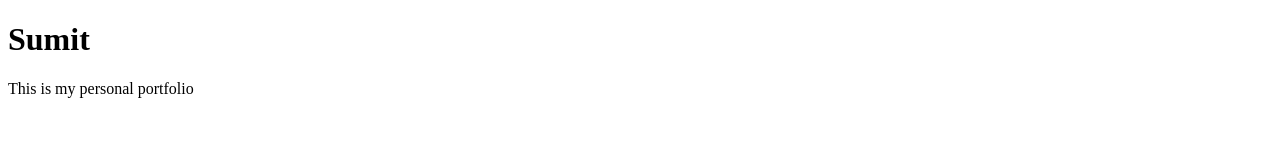
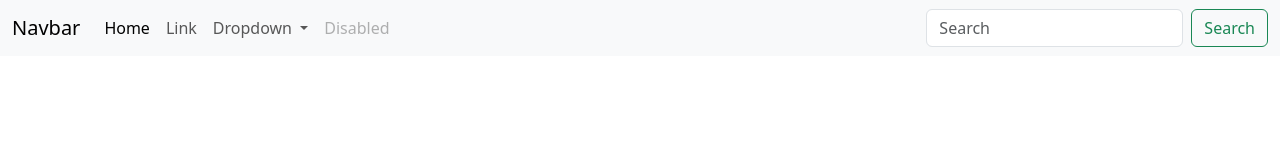
Before and after one commit to sumitmochahary/personal-portfolio, a plain HTML site: page src/index.html in a window 1280 px wide. Drawn offline with nearby package versions, Linux system fonts and the light colour scheme.

Commit message:
Add Bootstrap navbar and custom styles to index.html

```diff
--- a/src/index.html
+++ b/src/index.html
@@ -3,10 +3,62 @@
 <head>
     <meta charset="UTF-8">
     <meta name="viewport" content="width=device-width, initial-scale=1.0">
+    <!-- Custom CSS -->
+    <link rel="stylesheet" href="styles.css">
+    <!-- Bootstrap Link -->
+    <link href="https://cdn.jsdelivr.net/npm/bootstrap@5.3.3/dist/css/bootstrap.min.css" rel="stylesheet"
+        integrity="sha384-QWTKZyjpPEjISv5WaRU9OFeRpok6YctnYmDr5pNlyT2bRjXh0JMhjY6hW+ALEwIH" crossorigin="anonymous">
     <title>Portfolio</title>
 </head>
 <body>
-    <h1>Sumit</h1>
-    <p>This is my personal portfolio</p>
+    <!-- Header -->
+    <Header>
+        <nav class="navbar navbar-expand-lg bg-body-tertiary">
+            <div class="container-fluid">
+                <a class="navbar-brand" href="#">Navbar</a>
+                <button class="navbar-toggler" type="button" data-bs-toggle="collapse" data-bs-target="#navbarSupportedContent"
+                    aria-controls="navbarSupportedContent" aria-expanded="false" aria-label="Toggle navigation">
+                    <span class="navbar-toggler-icon"></span>
+                </button>
+                <div class="collapse navbar-collapse" id="navbarSupportedContent">
+                    <ul class="navbar-nav me-auto mb-2 mb-lg-0">
+                        <li class="nav-item">
+                            <a class="nav-link active" aria-current="page" href="#">Home</a>
+                        </li>
+                        <li class="nav-item">
+                            <a class="nav-link" href="#">Link</a>
+                        </li>
+                        <li class="nav-item dropdown">
+                            <a class="nav-link dropdown-toggle" href="#" role="button" data-bs-toggle="dropdown"
+                                aria-expanded="false">
+                                Dropdown
+                            </a>
+                            <ul class="dropdown-menu">
+                                <li><a class="dropdown-item" href="#">Action</a></li>
+                                <li><a class="dropdown-item" href="#">Another action</a></li>
+                                <li>
+                                    <hr class="dropdown-divider">
+                                </li>
+                                <li><a class="dropdown-item" href="#">Something else here</a></li>
+                            </ul>
+                        </li>
+                        <li class="nav-item">
+                            <a class="nav-link disabled" aria-disabled="true">Disabled</a>
+                        </li>
+                    </ul>
+                    <form class="d-flex" role="search">
+                        <input class="form-control me-2" type="search" placeholder="Search" aria-label="Search">
+                        <button class="btn btn-outline-success" type="submit">Search</button>
+                    </form>
+                </div>
+            </div>
+        </nav>
+    </Header>
+
+    <!-- Bootstrap Script -->
+    <script src="https://cdn.jsdelivr.net/npm/bootstrap@5.3.3/dist/js/bootstrap.bundle.min.js"
+        integrity="sha384-YvpcrYf0tY3lHB60NNkmXc5s9fDVZLESaAA55NDzOxhy9GkcIdslK1eN7N6jIeHz"
+        crossorigin="anonymous">
+    </script>
 </body>
 </html>
```
